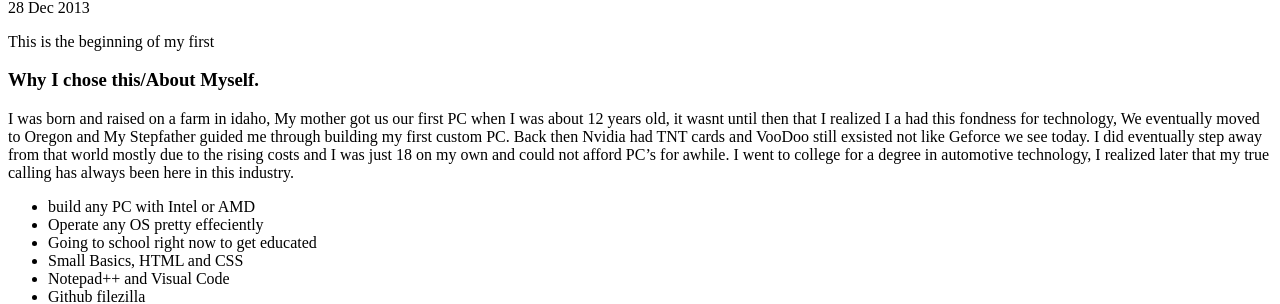
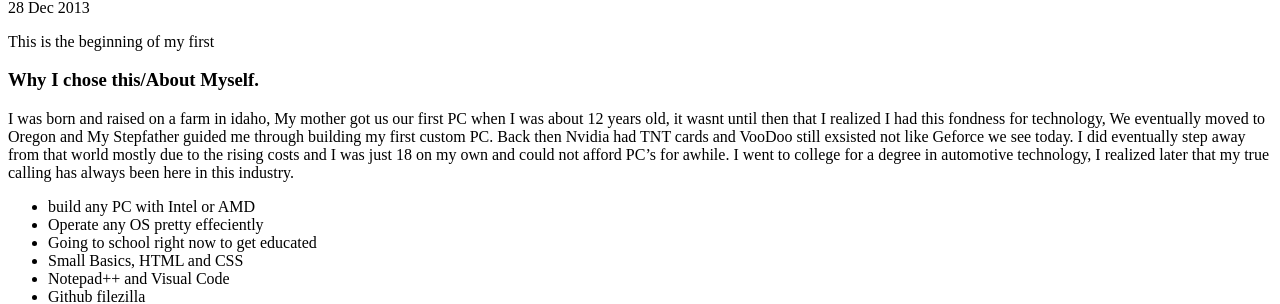
Before and after one commit to SilentWorkForce/SilentWorkForce.github.io, a Jekyll site: the page built from _posts/2013-12-28-introducing-hyde.md, in a window 1280 px wide. Shown: the part 247-551 px from the top of the page. Built offline with Jekyll 4.4.1, drawn with Linux system fonts in a browser that asks for light colours; Markdown is read by kramdown in place of the engine named in the settings.

```diff
--- a/_posts/2013-12-28-introducing-hyde.md
+++ b/_posts/2013-12-28-introducing-hyde.md
@@ -8,7 +8,7 @@ This is the beginning of my first
 ### Why I chose this/About Myself.
 
 I was born and raised on a farm in idaho, My mother got us our first PC when I was about 12 years old, it wasnt until then
-that I realized I a had this fondness for technology, We eventually moved to Oregon and My Stepfather guided me through building
+that I realized I had this fondness for technology, We eventually moved to Oregon and My Stepfather guided me through building
 my first custom PC. Back then Nvidia had TNT cards and VooDoo still exsisted not like Geforce we see today. I did eventually step away
 from that world mostly due to the rising costs and I was just 18 on my own and could not afford PC's for awhile. I went to college
 for a degree in automotive technology, I realized later that my true calling has always been here in this industry.
```
